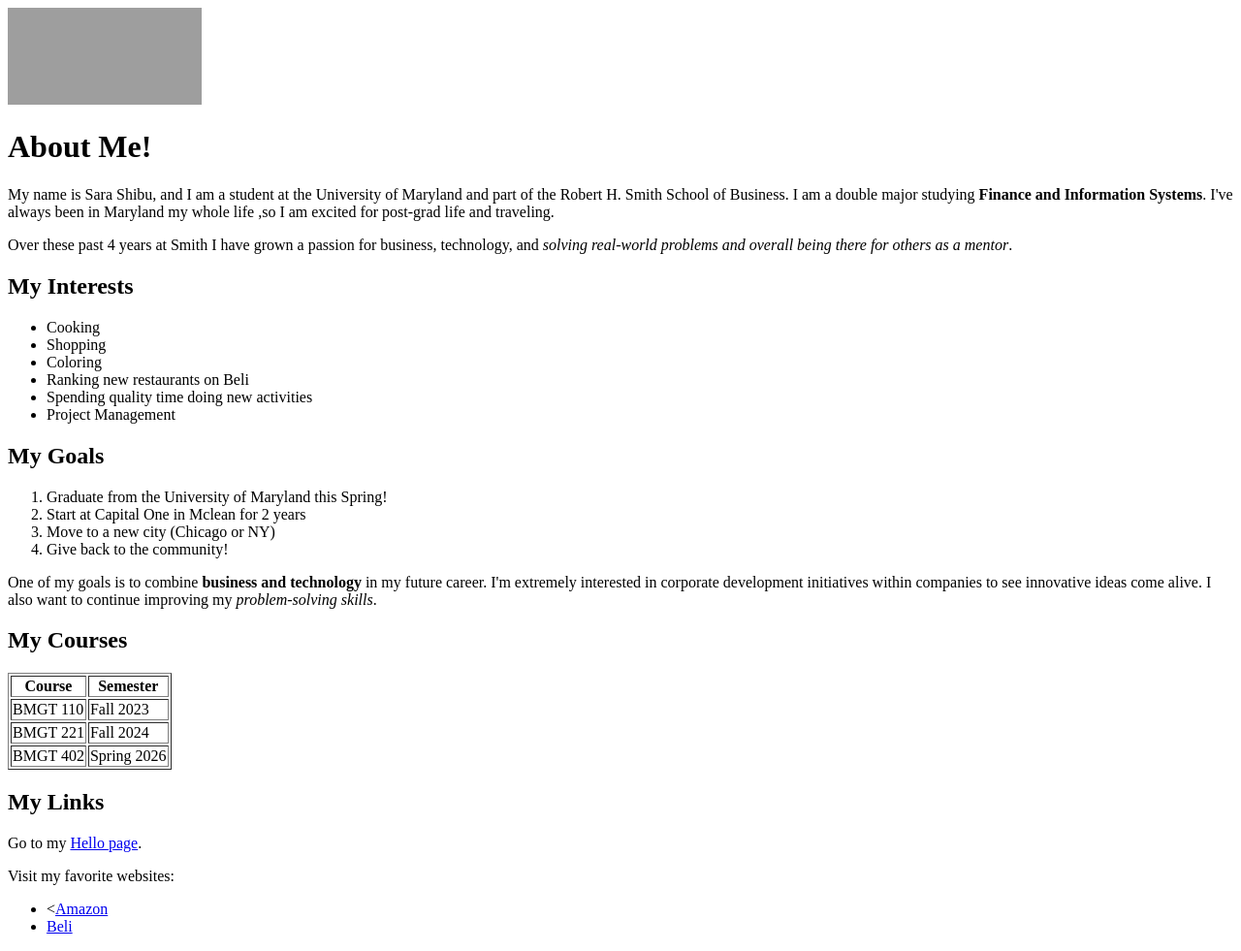
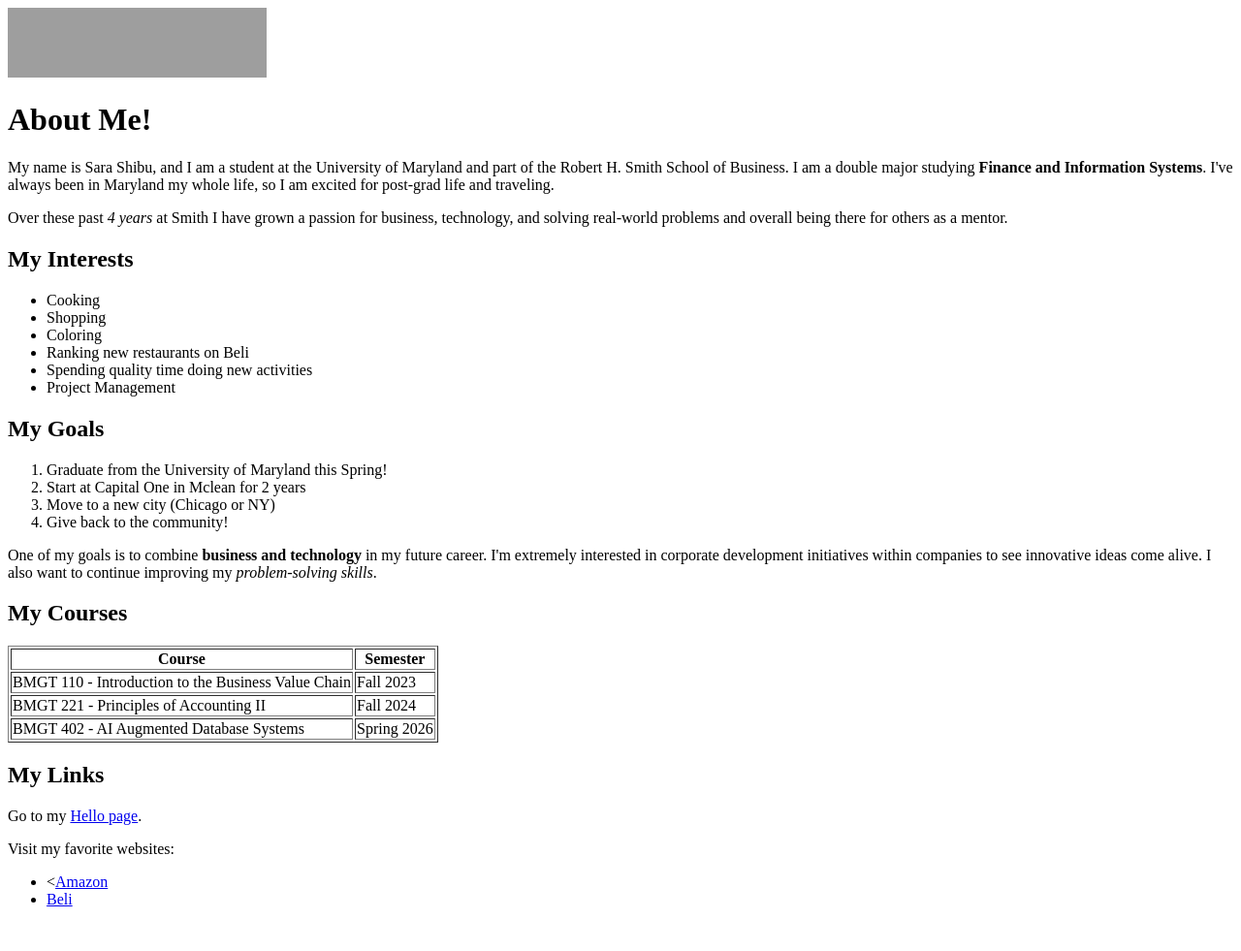
Before and after one commit to sshibu-crypto/helloWorld, a Flask app: template templates/about.html in a window 1280 px wide. Shown: the whole page at 97% size. After the commit the page ends 935 px from the top, so only its background shows below. Run offline with Flask 3, Linux system fonts and the light colour scheme; the template is opened without the code that fills it, so the values that code supplies are empty; grey boxes are pictures that could not be loaded.

Commit message:
Second version of HTML About Me page

```diff
--- a/app.py
+++ b/app.py
@@ -1,5 +1,4 @@
-from flask import Flask
-
+from flask import Flask, render_template
 app = Flask(__name__)
 
 
@@ -7,6 +6,9 @@ app = Flask(__name__)
 def hello_world():  # put application's code here
     return 'Hello World from Sara Shibu!'
 
+@app.route('/about')
+def about():  # put application's code here
+    return render_template('about.html')
 
 if __name__ == '__main__':
     app.run()
--- a/templates/about.html
+++ b/templates/about.html
@@ -8,26 +8,26 @@
  <!-- Smith School logo -->
     <img src="https://terpconnect.umd.edu/~jbono/bmgt407/images/smith-logo.png"
          alt="Robert H. Smith School of Business logo"
-         width="200"
-         height="100">
+         width="267"
+         height="72">
 
 <!-- Main heading for my page -->
     <h1>About Me!</h1>
 
     <p>
-        My name is Sara Shibu, and I am a student at the University of Maryland and part of the Robert H. Smith School of Business.
-        I am a double major studying <strong>Finance and Information Systems</strong>. I've always been in Maryland my whole life
-        ,so I am excited for post-grad life and traveling.
+        My name is Sara Shibu, and I am a student at the University of Maryland
+        and part of the Robert H. Smith School of Business.
+        I am a double major studying <strong>Finance and Information Systems</strong>.
+        I've always been in Maryland my whole life, so I am excited for post-grad life and traveling.
     </p>
 
     <p>
-        Over these past 4 years at Smith I have grown a passion for business, technology, and <em>solving real-world
-        problems and overall being there for others as a mentor</em>.
+        Over these past <em>4 years</em> at Smith I have grown a passion for business, technology,
+        and solving real-world problems and overall being there for others as a mentor.
     </p>
 
     <!-- My interests -->
     <h2>My Interests</h2>
-
     <ul>
         <li>Cooking</li>
         <li>Shopping</li>
@@ -65,17 +65,17 @@
         </tr>
 
         <tr>
-            <td>BMGT 110</td>
+            <td>BMGT 110 - Introduction to the Business Value Chain </td>
             <td>Fall 2023</td>
         </tr>
 
         <tr>
-            <td>BMGT 221</td>
+            <td>BMGT 221 - Principles of Accounting II </td>
             <td>Fall 2024</td>
         </tr>
 
         <tr>
-            <td>BMGT 402</td>
+            <td>BMGT 402 - AI Augmented Database Systems </td>
             <td>Spring 2026</td>
         </tr>
 
```
